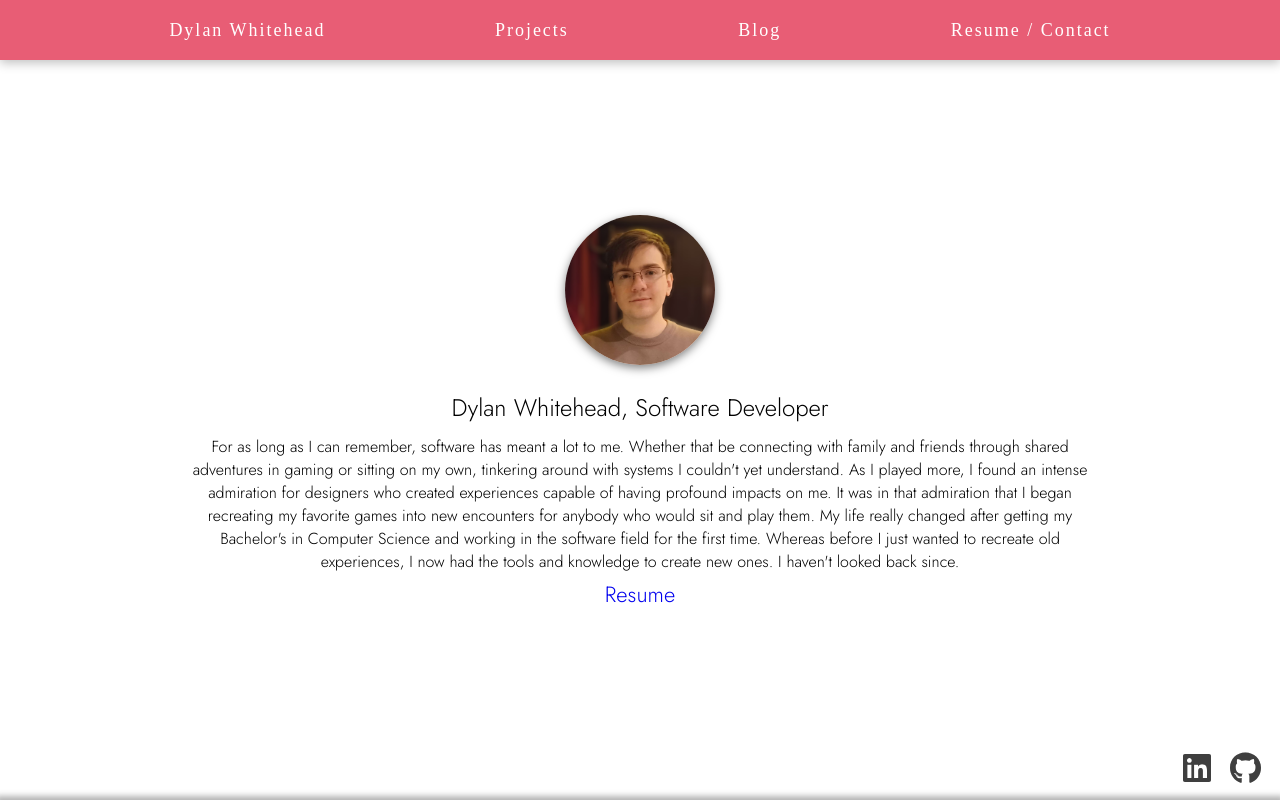
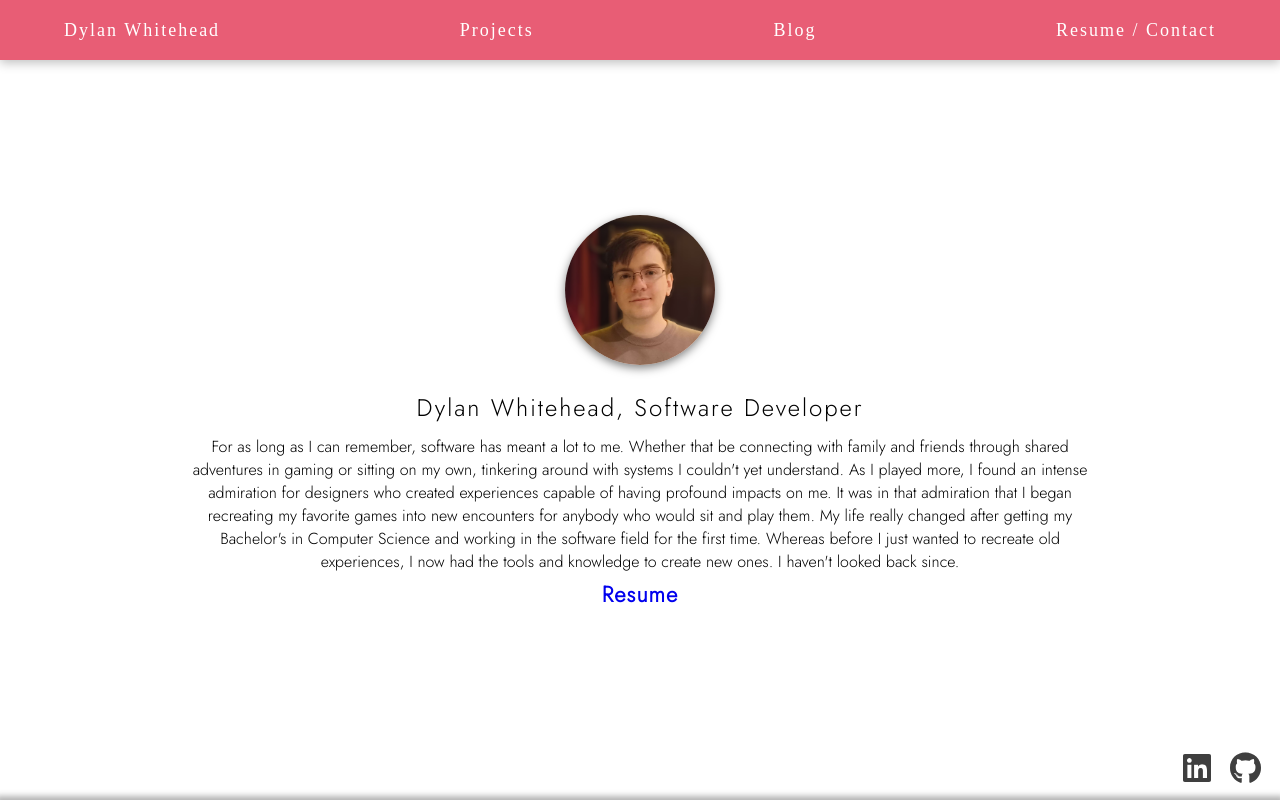
Before and after one commit to Dmw789/Dmw789.github.io, a React (Vite) app: page /#/ in a window 1280 px wide. Shown: the top 800 px of the page. Built offline with nearby package versions, Linux system fonts and the light colour scheme; grey boxes are pictures that could not be loaded.

Commit message:
updated navbar responsiveness

```diff
--- a/src/components/aboutme.module.css
+++ b/src/components/aboutme.module.css
@@ -56,6 +56,7 @@
     overflow: hidden;
     font-weight: normal;
     margin-left: 2%;
+    letter-spacing: 2px;
 }
 
 .ramble {
@@ -77,6 +78,8 @@
 .icons a {
     font-size: 22px;
     text-decoration: none;
+    font-weight: bold;
+    letter-spacing: 1px;
 }
 
 @media (max-width: 1680px) {
--- a/src/components/contact.module.css
+++ b/src/components/contact.module.css
@@ -30,7 +30,7 @@
     font-size: 22px;
     letter-spacing: 1px;
     color: #E85D75;
-    text-shadow: 1px 1px #7f3b9636;
+    text-shadow: 2px 2px #62546631;
 }
 
 .links{
--- a/src/components/navbar.jsx
+++ b/src/components/navbar.jsx
@@ -1,38 +1,67 @@
-import React from 'react'
-import styles from './navbar.module.css'
-import { useState, useEffect } from 'react';
+import React, { useState, useEffect } from 'react';
+import styles from './navbar.module.css';
 import { HashLink as Link } from 'react-router-hash-link';
 
-function Navbar({headers}) {
+function Navbar({ headers }) {
+    const [active, setActive] = useState(false);
+    const [dropdownVisible, setDropdownVisible] = useState(false);
+    const [isMobile, setIsMobile] = useState(window.innerWidth < 768);
 
-    const [active, setActive] = useState(false);
+    const changeNavbar = () => {
+        if (window.scrollY >= 50) {
+            setActive(true);
+        } else {
+            setActive(false);
+        }
+    };
 
-    const changeNavbar = () =>{
-        if (window.scrollY >= 50) {
-            setActive(true)
-          } else {
-            setActive(false)
-          }
-    }
+    const updateWindowWidth = () => {
+        setIsMobile(window.innerWidth < 768);
+    };
 
-    useEffect(()=>{
+    const toggleDropdown = () => {
+        setDropdownVisible(prev => !prev);
+    };
+
+    useEffect(() => {
         changeNavbar();
-        window.addEventListener("scroll", changeNavbar);
-    })
+        window.addEventListener('scroll', changeNavbar);
+        window.addEventListener('resize', updateWindowWidth);
 
-    return(
-        <nav className={active ? (`${styles.navbar_scrolled} ${styles.navbar}`) : styles.navbar}>
+        return () => {
+            window.removeEventListener('scroll', changeNavbar);
+            window.removeEventListener('resize', updateWindowWidth);
+        };
+    }, []);
+
+    return (
+        <nav className={active ? `${styles.navbar_scrolled} ${styles.navbar}` : styles.navbar}>
             <ul className={styles.flex_container}>
-                {
-                    {headers} = headers.map((header) =>
+                <li key={headers[0].label}>
+                    <Link to={headers[0].link}>{headers[0].label}</Link>
+                </li>
+                {isMobile && (
+                    <li className={styles.hamburger} onClick={toggleDropdown}>
+                        &#9776;
+                    </li>
+                )}
+                {!isMobile && headers.slice(1).map((header) => (
+                    <li key={header.label}>
+                        <Link to={header.link}>{header.label}</Link>
+                    </li>
+                ))}
+            </ul>
+            {dropdownVisible && isMobile && (
+                <ul className={styles.dropdown_menu}>
+                    {headers.slice(1).map((header) => (
                         <li key={header.label}>
                             <Link to={header.link}>{header.label}</Link>
                         </li>
-                    )
-                }
-            </ul>
+                    ))}
+                </ul>
+            )}
         </nav>
-    )
+    );
 }
 
 export default Navbar;
--- a/src/components/navbar.module.css
+++ b/src/components/navbar.module.css
@@ -1,51 +1,96 @@
-
-*{
-    margin:0;
-    padding:0;
-    box-sizing:border-box;
+* {
+    margin: 0;
+    padding: 0;
+    box-sizing: border-box;
     overflow-x: hidden;
 }
 
-.flex_container{
+.flex_container {
     width: 100%;
     display: flex;
     margin: auto;
+    justify-content: space-between;
+    align-items: center;
 }
 
-.navbar{
+.navbar {
     background-color: #E85D75;
-    position:fixed;
+    position: fixed;
+    height: 60px;
+    margin-bottom: 20px;
     z-index: 10;
     width: 100%;
     display: flex;
+    top: 0;
+    color: black;
+    box-shadow: 0 3px 10px rgba(0, 0, 0, 0.25);
+    transition: all 0.5s;
+    overflow: visible;
+}
+
+.navbar_scrolled {
+    filter: opacity(0.75);
     height: 60px;
-    top:0;
-    color: black;
-    margin-bottom: 20px;
-    box-shadow: 0 3px 10px rgba(0,0,0,0.25);
-    transition: all 0.5s;
 }
-.navbar_scrolled{
-    filter: opacity(0.75);
-    height: 30px;
-}
-.navbar_scrolled:hover{
+
+.navbar_scrolled:hover {
     filter: opacity(1);
 }
-.navbar .flex_container{
-    list-style-type:none;
-    justify-content:space-evenly;
+
+.navbar .flex_container {
+    list-style-type: none;
 }
-.navbar .flex_container li{
+
+.navbar .flex_container li {
     float: left;
     font-size: 18px;
     letter-spacing: 2px;
+    margin: 0 5%;
 }
-.navbar .flex_container li a{
+
+.navbar .flex_container li a {
     color: white;
     text-decoration: none;
     transition-duration: 0.3s;
 }
-.navbar .flex_container li a:hover{
+
+.navbar .flex_container li a:hover {
     color: #9e6889;
 }
+
+.hamburger {
+    font-size: 30px;
+    cursor: pointer;
+    color: white;
+    padding: 0 20px;
+}
+
+.dropdown_menu {
+    position: fixed;
+    top: 60px;
+    left: 0;
+    width: 100%;
+    background-color: #E85D75;
+    box-shadow: 0 3px 10px rgba(0, 0, 0, 0.25);
+    list-style: none;
+    padding: 10px 0;
+    display: flex;
+    flex-direction: column;
+    align-items: center;
+    z-index: 11;
+}
+
+.dropdown_menu li {
+    padding: 10px 0;
+}
+
+.dropdown_menu li a {
+    color: white;
+}
+
+@media (max-width: 768px) {
+    .navbar_scrolled {
+        filter: opacity(0.75);
+        height: 60px;
+    }
+}
```
Also changed, not shown: 5 other files (tests, documents, lock files or other folders).
